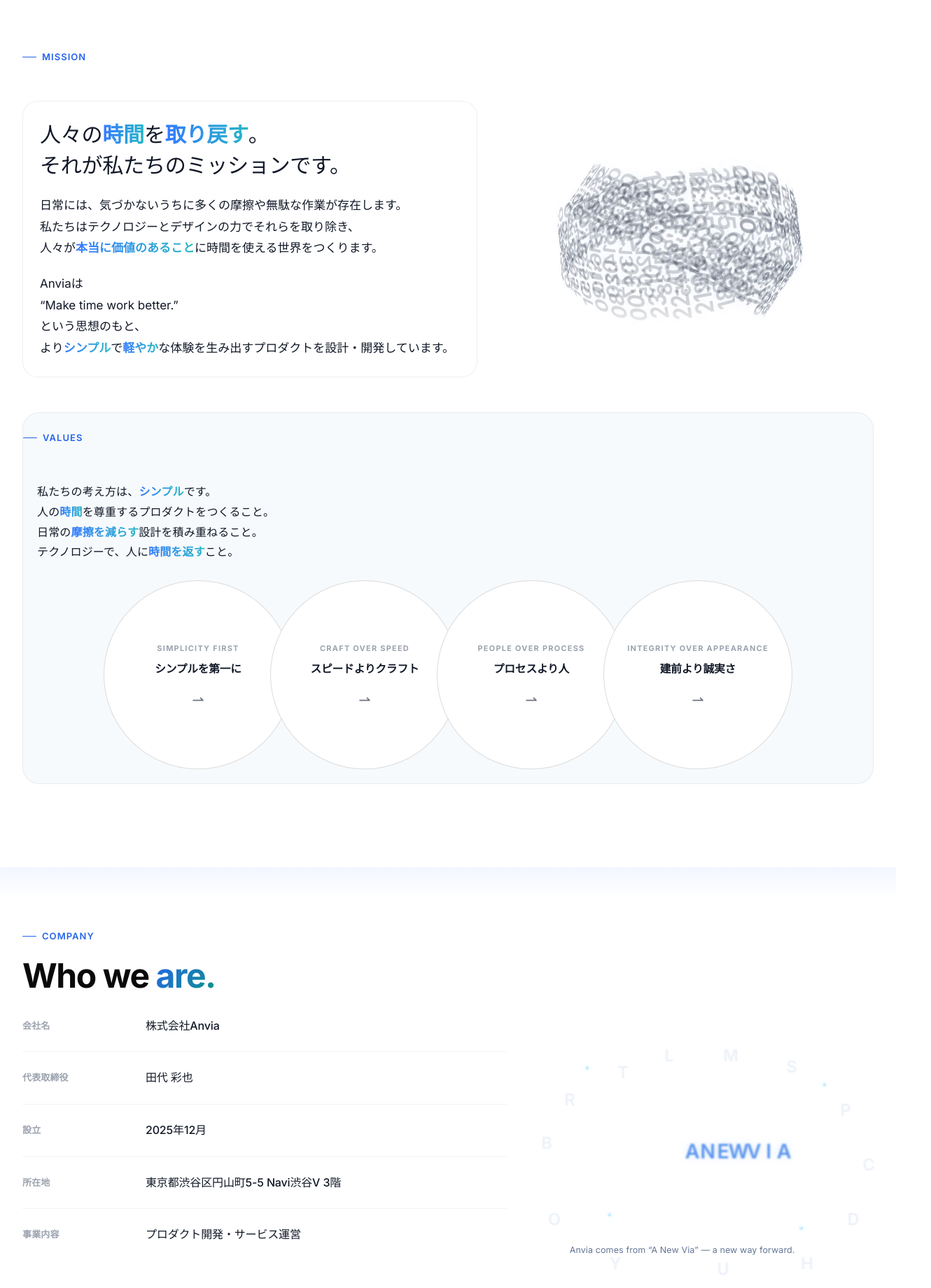
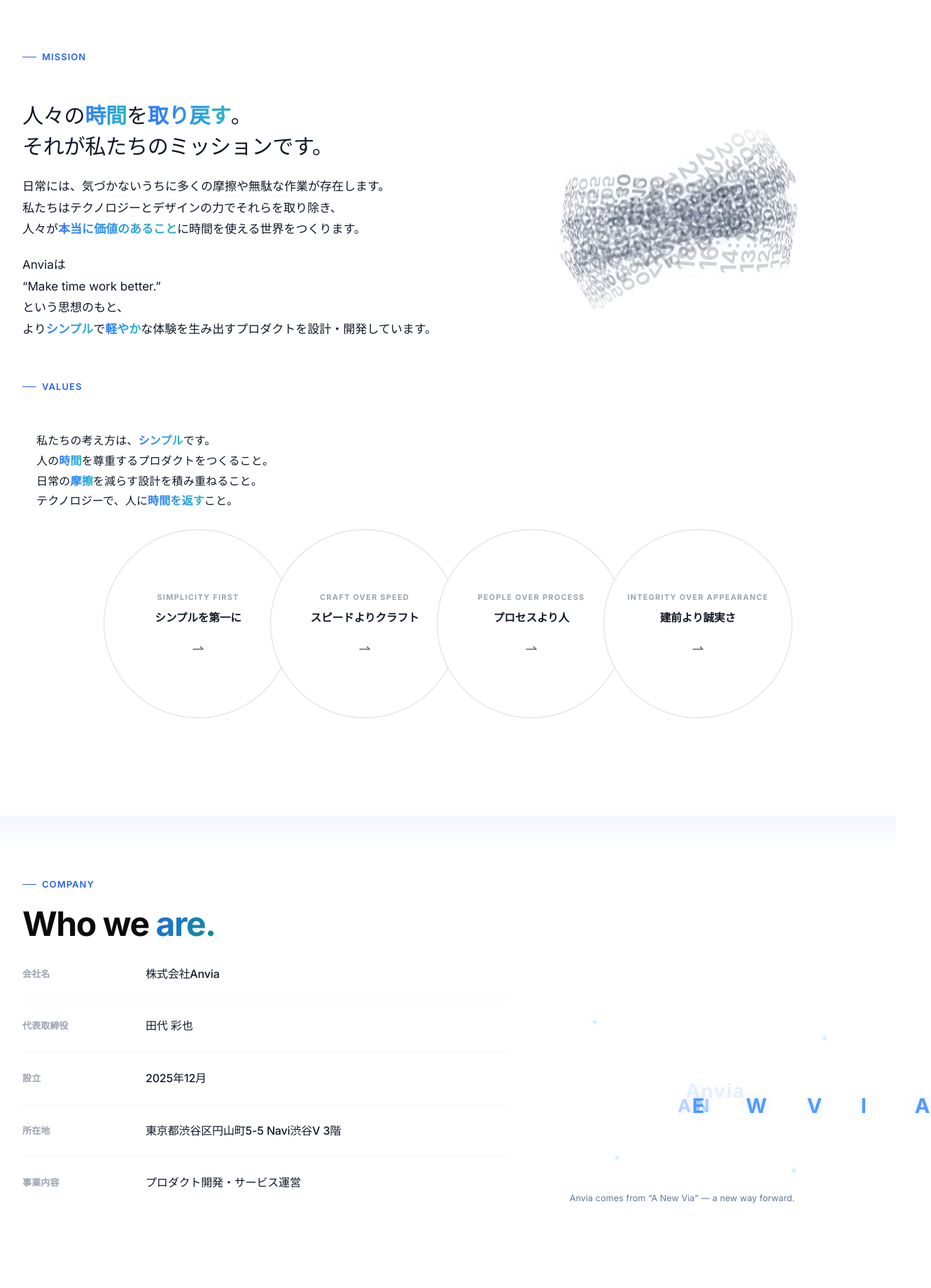
Before and after one commit to Anvia-a/anvia-corporate, a Next.js app: page / in a window 1280 px wide. Shown: the part 3040-4880 px from the top of the page at 70% size, 1330 px wide, since content can reach past the window. Built offline with nearby package versions, Linux system fonts and the light colour scheme.

Commit message:
Revert "Company右側アニメーションを、英字群の出現から旋回、A NEW VIA整列、拡散、ANVIA再集結へと変化する流れに再設計しました。"
This reverts commit e13221ad383d02d1f19b1ce15e826dac935a2513.

```diff
--- a/components/Company.module.css
+++ b/components/Company.module.css
@@ -82,165 +82,85 @@
     min-height: 390px;
 }
 
-.glyph {
+.letter {
     position: absolute;
     left: var(--x0);
     top: var(--y0);
-    font-size: clamp(1.2rem, 2.15vw, 1.95rem);
-    font-weight: 600;
-    color: rgba(71, 136, 233, 0.88);
-    text-shadow: 0 0 12px rgba(56, 139, 255, 0.2);
-    transform: translate(-50%, -50%);
-}
-
-.coreGlyph {
-    animation: coreTimeline 12.5s ease-in-out infinite;
+    font-size: clamp(1.3rem, 2.2vw, 2.05rem);
+    font-weight: 620;
+    letter-spacing: 0.08em;
+    color: rgba(56, 139, 255, 0.86);
+    text-shadow: 0 0 14px rgba(56, 139, 255, 0.22);
+    animation: gather 10s ease-in-out infinite;
     animation-delay: var(--delay, 0s);
 }
 
-.extraGlyph {
-    animation: extraTimeline 12.5s ease-in-out infinite;
-    animation-delay: var(--delay, 0s);
-    color: rgba(90, 133, 188, 0.74);
-}
+.letterA1 { --x0: -16%; --y0: 20%; --x1: 16%; --y1: 46%; --x2: 40%; --y2: 46%; --delay: 0s; }
+.letterN  { --x0: 84%;  --y0: 16%; --x1: 30%; --y1: 46%; --x2: 46%; --y2: 46%; --delay: 0.12s; }
+.letterE  { --x0: 18%;  --y0: 80%; --x1: 44%; --y1: 46%; --x2: 52%; --y2: 46%; --delay: 0.22s; }
+.letterW  { --x0: 74%;  --y0: 78%; --x1: 58%; --y1: 46%; --x2: 58%; --y2: 46%; --delay: 0.34s; }
+.letterV  { --x0: 6%;   --y0: 52%; --x1: 74%; --y1: 46%; --x2: 64%; --y2: 46%; --delay: 0.44s; }
+.letterI  { --x0: 94%;  --y0: 46%; --x1: 88%; --y1: 46%; --x2: 70%; --y2: 46%; --delay: 0.54s; }
+.letterA2 { --x0: 44%;  --y0: 6%;  --x1: 102%; --y1: 46%; --x2: 76%; --y2: 46%; --delay: 0.64s; }
 
-.c1 { --x0: 8%; --y0: 20%; --x1: 18%; --y1: 50%; --x2: 44%; --y2: 49%; --x3: 50%; --y3: 50%; --delay: 0s; }
-.c2 { --x0: 88%; --y0: 18%; --x1: 34%; --y1: 50%; --x2: 48%; --y2: 49%; --x3: 50%; --y3: 50%; --delay: 0.08s; }
-.c3 { --x0: 20%; --y0: 80%; --x1: 44%; --y1: 50%; --x2: 52%; --y2: 49%; --x3: 50%; --y3: 50%; --delay: 0.16s; }
-.c4 { --x0: 80%; --y0: 82%; --x1: 54%; --y1: 50%; --x2: 56%; --y2: 49%; --x3: 50%; --y3: 50%; --delay: 0.24s; }
-.c5 { --x0: 6%; --y0: 54%; --x1: 68%; --y1: 50%; --x2: 60%; --y2: 49%; --x3: 50%; --y3: 50%; --delay: 0.32s; }
-.c6 { --x0: 94%; --y0: 46%; --x1: 78%; --y1: 50%; --x2: 64%; --y2: 49%; --x3: 50%; --y3: 50%; --delay: 0.4s; }
-.c7 { --x0: 46%; --y0: 8%; --x1: 90%; --y1: 50%; --x2: 68%; --y2: 49%; --x3: 50%; --y3: 50%; --delay: 0.48s; }
-
-.e1 { --x0: 15%; --y0: 12%; --x1: 26%; --y1: 24%; --x2: 12%; --y2: 30%; --x3: 50%; --y3: 50%; --delay: 0.06s; }
-.e2 { --x0: 30%; --y0: 10%; --x1: 44%; --y1: 18%; --x2: 26%; --y2: 20%; --x3: 50%; --y3: 50%; --delay: 0.14s; }
-.e3 { --x0: 44%; --y0: 12%; --x1: 56%; --y1: 22%; --x2: 38%; --y2: 14%; --x3: 50%; --y3: 50%; --delay: 0.22s; }
-.e4 { --x0: 60%; --y0: 10%; --x1: 72%; --y1: 20%; --x2: 54%; --y2: 14%; --x3: 50%; --y3: 50%; --delay: 0.3s; }
-.e5 { --x0: 76%; --y0: 12%; --x1: 84%; --y1: 26%; --x2: 70%; --y2: 18%; --x3: 50%; --y3: 50%; --delay: 0.38s; }
-.e6 { --x0: 86%; --y0: 30%; --x1: 90%; --y1: 42%; --x2: 84%; --y2: 34%; --x3: 50%; --y3: 50%; --delay: 0.46s; }
-.e7 { --x0: 90%; --y0: 50%; --x1: 86%; --y1: 62%; --x2: 90%; --y2: 54%; --x3: 50%; --y3: 50%; --delay: 0.54s; }
-.e8 { --x0: 84%; --y0: 70%; --x1: 78%; --y1: 80%; --x2: 86%; --y2: 74%; --x3: 50%; --y3: 50%; --delay: 0.62s; }
-.e9 { --x0: 70%; --y0: 86%; --x1: 64%; --y1: 86%; --x2: 74%; --y2: 90%; --x3: 50%; --y3: 50%; --delay: 0.7s; }
-.e10{ --x0: 50%; --y0: 90%; --x1: 46%; --y1: 84%; --x2: 52%; --y2: 92%; --x3: 50%; --y3: 50%; --delay: 0.78s; }
-.e11{ --x0: 30%; --y0: 86%; --x1: 30%; --y1: 78%; --x2: 24%; --y2: 90%; --x3: 50%; --y3: 50%; --delay: 0.86s; }
-.e12{ --x0: 14%; --y0: 72%; --x1: 14%; --y1: 60%; --x2: 8%; --y2: 74%; --x3: 50%; --y3: 50%; --delay: 0.94s; }
-.e13{ --x0: 10%; --y0: 46%; --x1: 12%; --y1: 34%; --x2: 6%; --y2: 46%; --x3: 50%; --y3: 50%; --delay: 1.02s; }
-
-@keyframes coreTimeline {
-    0%, 8% {
+@keyframes gather {
+    0%, 18% {
         left: var(--x0);
         top: var(--y0);
-        opacity: 0;
-        filter: blur(4px);
-        transform: translate(-50%, -50%) scale(0.88);
+        opacity: 0.56;
+        transform: rotate(0deg) scale(0.92);
     }
 
-    9%, 28% {
-        left: var(--x0);
-        top: var(--y0);
-        opacity: 0.85;
-        filter: blur(0);
-        transform: translate(-50%, -50%) rotate(220deg) scale(1);
+    19%, 44% {
+        left: calc(var(--x0) + 6%);
+        top: calc(var(--y0) - 4%);
+        opacity: 0.86;
+        transform: rotate(300deg) scale(1);
     }
 
-    29%, 48% {
+    45%, 66% {
         left: var(--x1);
         top: var(--y1);
-        opacity: 0.92;
-        transform: translate(-50%, -50%) rotate(380deg) scale(1.03);
+        opacity: 1;
+        transform: rotate(360deg) scale(1.03);
     }
 
-    49%, 64% {
+    67%, 82% {
         left: var(--x2);
         top: var(--y2);
-        opacity: 1;
-        transform: translate(-50%, -50%) rotate(360deg) scale(1.04);
+        opacity: 0.42;
+        transform: rotate(360deg) scale(0.92);
     }
 
-    65%, 74% {
-        left: calc(var(--x2) + 8%);
-        top: calc(var(--y2) - 10%);
-        opacity: 0.9;
-        transform: translate(-50%, -50%) rotate(390deg) scale(0.96);
-    }
-
-    75%, 86% {
-        left: var(--x3);
-        top: var(--y3);
-        opacity: 0.26;
-        transform: translate(-50%, -50%) rotate(400deg) scale(0.86);
-    }
-
-    87%, 100% {
-        left: var(--x0);
-        top: var(--y0);
-        opacity: 0;
-        filter: blur(3px);
-        transform: translate(-50%, -50%) scale(0.82);
-    }
-}
-
-@keyframes extraTimeline {
-    0%, 8% {
-        left: var(--x0);
-        top: var(--y0);
-        opacity: 0;
-        filter: blur(5px);
-        transform: translate(-50%, -50%) scale(0.8);
-    }
-
-    9%, 44% {
-        left: var(--x1);
-        top: var(--y1);
-        opacity: 0.62;
-        filter: blur(0);
-        transform: translate(-50%, -50%) rotate(330deg) scale(0.94);
-    }
-
-    45%, 64% {
+    83%, 100% {
         left: var(--x2);
         top: var(--y2);
-        opacity: 0.14;
-        transform: translate(-50%, -50%) rotate(360deg) scale(0.86);
-    }
-
-    65%, 78% {
-        left: calc(var(--x2) + 10%);
-        top: calc(var(--y2) + 10%);
-        opacity: 0.48;
-        transform: translate(-50%, -50%) rotate(390deg) scale(0.9);
-    }
-
-    79%, 100% {
-        left: var(--x3);
-        top: var(--y3);
         opacity: 0;
-        filter: blur(4px);
-        transform: translate(-50%, -50%) scale(0.8);
+        transform: rotate(360deg) scale(0.88);
     }
 }
 
 .finalWord {
     position: absolute;
     left: 50%;
-    top: 50%;
+    top: 46%;
     transform: translate(-50%, -50%);
-    font-size: clamp(1.4rem, 2.4vw, 2.2rem);
-    font-weight: 630;
+    font-size: clamp(1.35rem, 2.3vw, 2.15rem);
+    font-weight: 620;
     letter-spacing: 0.06em;
-    color: rgba(41, 116, 227, 0.94);
-    text-shadow: 0 0 18px rgba(41, 116, 227, 0.26);
+    color: rgba(43, 123, 237, 0.92);
+    text-shadow: 0 0 16px rgba(43, 123, 237, 0.24);
     opacity: 0;
-    animation: finalReveal 12.5s ease-in-out infinite;
+    animation: finalReveal 10s ease-in-out infinite;
 }
 
 @keyframes finalReveal {
-    0%, 76% {
+    0%, 66% {
         opacity: 0;
-        transform: translate(-50%, -50%) scale(0.9);
+        transform: translate(-50%, -50%) scale(0.92);
     }
 
-    82%, 91% {
+    74%, 86% {
         opacity: 1;
         transform: translate(-50%, -50%) scale(1);
     }
@@ -260,10 +180,10 @@
     box-shadow: 0 0 10px rgba(93, 222, 255, 0.55);
 }
 
-.sparkA { left: 16%; top: 18%; animation: sparkFloatA 7.2s ease-in-out infinite; }
-.sparkB { left: 78%; top: 24%; animation: sparkFloatB 7.6s ease-in-out infinite; }
-.sparkC { left: 22%; top: 72%; animation: sparkFloatC 8s ease-in-out infinite; }
-.sparkD { left: 72%; top: 76%; animation: sparkFloatD 8.4s ease-in-out infinite; }
+.sparkA { left: 18%; top: 20%; animation: sparkFloatA 6.8s ease-in-out infinite; }
+.sparkB { left: 78%; top: 26%; animation: sparkFloatB 7.2s ease-in-out infinite; }
+.sparkC { left: 24%; top: 70%; animation: sparkFloatC 7.8s ease-in-out infinite; }
+.sparkD { left: 70%; top: 74%; animation: sparkFloatD 8.2s ease-in-out infinite; }
 
 @keyframes sparkFloatA { 0%,100%{transform:translateY(0);opacity:.48;} 50%{transform:translateY(-9px);opacity:.78;} }
 @keyframes sparkFloatB { 0%,100%{transform:translateY(0);opacity:.44;} 50%{transform:translateY(8px);opacity:.72;} }
--- a/components/Company.tsx
+++ b/components/Company.tsx
@@ -9,32 +9,6 @@ const companyInfo = [
     { label: '設立', value: '2025年12月' },
     { label: '所在地', value: '東京都渋谷区円山町5-5 Navi渋谷V 3階' },
     { label: '事業内容', value: 'プロダクト開発・サービス運営' },
-];
-
-const coreLetters = [
-    { ch: 'A', cls: styles.c1 },
-    { ch: 'N', cls: styles.c2 },
-    { ch: 'E', cls: styles.c3 },
-    { ch: 'W', cls: styles.c4 },
-    { ch: 'V', cls: styles.c5 },
-    { ch: 'I', cls: styles.c6 },
-    { ch: 'A', cls: styles.c7 },
-];
-
-const extraLetters = [
-    { ch: 'R', cls: styles.e1 },
-    { ch: 'T', cls: styles.e2 },
-    { ch: 'L', cls: styles.e3 },
-    { ch: 'M', cls: styles.e4 },
-    { ch: 'S', cls: styles.e5 },
-    { ch: 'P', cls: styles.e6 },
-    { ch: 'C', cls: styles.e7 },
-    { ch: 'D', cls: styles.e8 },
-    { ch: 'H', cls: styles.e9 },
-    { ch: 'U', cls: styles.e10 },
-    { ch: 'Y', cls: styles.e11 },
-    { ch: 'O', cls: styles.e12 },
-    { ch: 'B', cls: styles.e13 },
 ];
 
 export default function Company() {
@@ -67,13 +41,13 @@ export default function Company() {
                     <AnimateOnScroll delay={180}>
                         <div className={styles.visualPanel} aria-hidden="true">
                             <div className={styles.nameField}>
-                                {coreLetters.map((l) => (
-                                    <span key={`core-${l.cls}`} className={`${styles.glyph} ${styles.coreGlyph} ${l.cls}`}>{l.ch}</span>
-                                ))}
-
-                                {extraLetters.map((l) => (
-                                    <span key={`extra-${l.cls}`} className={`${styles.glyph} ${styles.extraGlyph} ${l.cls}`}>{l.ch}</span>
-                                ))}
+                                <span className={`${styles.letter} ${styles.letterA1}`}>A</span>
+                                <span className={`${styles.letter} ${styles.letterN}`}>N</span>
+                                <span className={`${styles.letter} ${styles.letterE}`}>E</span>
+                                <span className={`${styles.letter} ${styles.letterW}`}>W</span>
+                                <span className={`${styles.letter} ${styles.letterV}`}>V</span>
+                                <span className={`${styles.letter} ${styles.letterI}`}>I</span>
+                                <span className={`${styles.letter} ${styles.letterA2}`}>A</span>
 
                                 <span className={styles.finalWord}>Anvia</span>
 
--- a/components/MissionValues.module.css
+++ b/components/MissionValues.module.css
@@ -34,48 +34,66 @@
     margin-bottom: 44px;
 }
 
-.missionTextPanel {
+.missionTextWrap {
     position: relative;
-    border-radius: 22px;
-    border: 1px solid rgba(35, 52, 91, 0.08);
-    background: linear-gradient(180deg, rgba(255, 255, 255, 0.84), rgba(255, 255, 255, 0.72));
-    overflow: hidden;
-    transition: border-color 0.38s ease, box-shadow 0.38s ease, transform 0.38s ease;
+    --mx: -120px;
+    --my: -120px;
 }
 
-.missionTextPanel::before {
+.missionTextWrap::before {
     content: '';
     position: absolute;
-    inset: -24%;
-    background: radial-gradient(circle at var(--mx, 50%) var(--my, 50%), rgba(99, 215, 255, 0.26), rgba(77, 154, 255, 0.14) 42%, rgba(255, 255, 255, 0) 70%);
+    width: 52px;
+    height: 52px;
+    left: calc(var(--mx) - 26px);
+    top: calc(var(--my) - 26px);
+    border-radius: 50%;
+    background: rgba(7, 10, 15, 0.92);
     opacity: 0;
-    transition: opacity 0.34s ease;
+    transition: opacity 0.16s ease;
     pointer-events: none;
+    z-index: 1;
 }
 
-.missionTextPanel:hover {
-    border-color: rgba(74, 144, 255, 0.26);
-    box-shadow: 0 14px 28px rgba(61, 111, 195, 0.1);
-}
-
-.missionTextPanel:hover::before {
+.missionTextWrap:hover::before {
     opacity: 1;
 }
 
-.missionText {
+.missionText,
+.missionTextSpot {
     display: flex;
     flex-direction: column;
     gap: 20px;
     font-size: 1.0625rem;
-    color: var(--color-gray-600);
     line-height: 1.8;
     max-width: 720px;
-    position: relative;
-    z-index: 2;
-    padding: 26px 24px;
+    padding: 0;
 }
 
-.missionText p {
+.missionText {
+    color: var(--color-gray-600);
+    position: relative;
+    z-index: 0;
+}
+
+.missionTextSpot {
+    position: absolute;
+    inset: 0;
+    color: #ffffff;
+    pointer-events: none;
+    z-index: 2;
+    opacity: 0;
+    clip-path: circle(0px at var(--mx) var(--my));
+    transition: opacity 0.16s ease, clip-path 0.08s linear;
+}
+
+.missionTextWrap:hover .missionTextSpot {
+    opacity: 1;
+    clip-path: circle(26px at var(--mx) var(--my));
+}
+
+.missionText p,
+.missionTextSpot p {
     margin: 0;
 }
 
@@ -87,12 +105,21 @@
     color: var(--color-gray-800);
 }
 
+.missionTextSpot .missionLead {
+    color: #ffffff;
+}
+
 .accentWord {
     font-weight: 650;
     background: linear-gradient(92deg, #3479ff, #26b7c6);
     -webkit-background-clip: text;
     -webkit-text-fill-color: transparent;
     background-clip: text;
+}
+
+.accentWordSpot {
+    font-weight: 650;
+    color: #ffffff;
 }
 
 .timeGraphic {
@@ -192,10 +219,10 @@
     display: flex;
     flex-direction: column;
     margin-top: 6px;
-    padding-top: 18px;
-    background: #f7fafc;
-    border-radius: 24px;
-    border: 1px solid rgba(15, 23, 42, 0.06);
+    padding-top: 0;
+    background: transparent;
+    border-radius: 0;
+    border: 0;
 }
 
 .valuesStatement {
@@ -393,10 +420,10 @@
         padding: 80px 0;
     }
 
-    .missionText {
+    .missionText,
+    .missionTextSpot {
         font-size: 1rem;
         margin-bottom: 0;
-        padding: 20px 18px;
     }
 
     .missionLead {
--- a/components/MissionValues.tsx
+++ b/components/MissionValues.tsx
@@ -1,22 +1,44 @@
 'use client';
 
-import { useMemo } from 'react';
+import { useMemo, useRef } from 'react';
 import AnimateOnScroll from './AnimateOnScroll';
 import styles from './MissionValues.module.css';
 
 const timeMarks = ['08:30', '09:12', '10:45', '11:38', '12:05', '13:47', '14:20', '16:10', '18:55', '21:05', '22:40', '23:10', '00:30'];
 
+function MissionTextContent({ accentClass }: { accentClass: string }) {
+    return (
+        <>
+            <p className={styles.missionLead}>人々の<span className={accentClass}>時間</span>を<span className={accentClass}>取り戻す</span>。<br />それが私たちのミッションです。</p>
+            <p>日常には、気づかないうちに多くの摩擦や無駄な作業が存在します。<br />私たちはテクノロジーとデザインの力でそれらを取り除き、<br />人々が<span className={accentClass}>本当に価値のあること</span>に時間を使える世界をつくります。</p>
+            <p>Anviaは<br />“Make time work better.”<br />という思想のもと、<br />より<span className={accentClass}>シンプル</span>で<span className={accentClass}>軽やか</span>な体験を生み出すプロダクトを設計・開発しています。</p>
+        </>
+    );
+}
+
 export default function MissionValues() {
     const ringValues = [...timeMarks, ...timeMarks, ...timeMarks];
+    const missionTextRef = useRef<HTMLDivElement>(null);
+
     const spinConfig = useMemo(() => ({
-        sphere: `${3.6 + Math.random() * 1.2}s`,
-        bandA: `${0.86 + Math.random() * 0.26}s`,
-        bandB: `${0.92 + Math.random() * 0.32}s`,
-        bandC: `${0.9 + Math.random() * 0.3}s`,
+        sphere: `${3.2 + Math.random() * 1.2}s`,
+        bandA: `${0.78 + Math.random() * 0.22}s`,
+        bandB: `${0.82 + Math.random() * 0.24}s`,
+        bandC: `${0.8 + Math.random() * 0.24}s`,
         delayA: `${-(Math.random() * 1.8).toFixed(2)}s`,
         delayB: `${-(Math.random() * 1.8).toFixed(2)}s`,
         delayC: `${-(Math.random() * 1.8).toFixed(2)}s`,
     }), []);
+
+    function handleMissionMouseMove(e: React.MouseEvent<HTMLDivElement>) {
+        const el = missionTextRef.current;
+        if (!el) return;
+        const rect = el.getBoundingClientRect();
+        const x = e.clientX - rect.left;
+        const y = e.clientY - rect.top;
+        el.style.setProperty('--mx', `${x}px`);
+        el.style.setProperty('--my', `${y}px`);
+    }
 
     return (
         <section id="mission" className={`section ${styles.missionValues}`}>
@@ -29,11 +51,16 @@ export default function MissionValues() {
 
                         <div className={styles.missionRow}>
                             <AnimateOnScroll>
-                                <div className={styles.missionTextPanel}>
+                                <div
+                                    ref={missionTextRef}
+                                    className={styles.missionTextWrap}
+                                    onMouseMove={handleMissionMouseMove}
+                                >
                                     <div className={styles.missionText}>
-                                        <p className={styles.missionLead}>人々の<span className={styles.accentWord}>時間</span>を<span className={styles.accentWord}>取り戻す</span>。<br />それが私たちのミッションです。</p>
-                                        <p>日常には、気づかないうちに多くの摩擦や無駄な作業が存在します。<br />私たちはテクノロジーとデザインの力でそれらを取り除き、<br />人々が<span className={styles.accentWord}>本当に価値のあること</span>に時間を使える世界をつくります。</p>
-                                        <p>Anviaは<br />“Make time work better.”<br />という思想のもと、<br />より<span className={styles.accentWord}>シンプル</span>で<span className={styles.accentWord}>軽やか</span>な体験を生み出すプロダクトを設計・開発しています。</p>
+                                        <MissionTextContent accentClass={styles.accentWord} />
+                                    </div>
+                                    <div className={styles.missionTextSpot} aria-hidden="true">
+                                        <MissionTextContent accentClass={styles.accentWordSpot} />
                                     </div>
                                 </div>
                             </AnimateOnScroll>
@@ -79,7 +106,7 @@ export default function MissionValues() {
                                 <div className={styles.valuesStatement}>
                                     <p>私たちの考え方は、<span className={styles.accentWord}>シンプル</span>です。</p>
                                     <p>人の<span className={styles.accentWord}>時間</span>を尊重するプロダクトをつくること。</p>
-                                    <p>日常の<span className={styles.accentWord}>摩擦を減らす</span>設計を積み重ねること。</p>
+                                    <p>日常の<span className={styles.accentWord}>摩擦</span>を減らす設計を積み重ねること。</p>
                                     <p>テクノロジーで、人に<span className={styles.accentWord}>時間を返す</span>こと。</p>
                                 </div>
                             </AnimateOnScroll>
```
